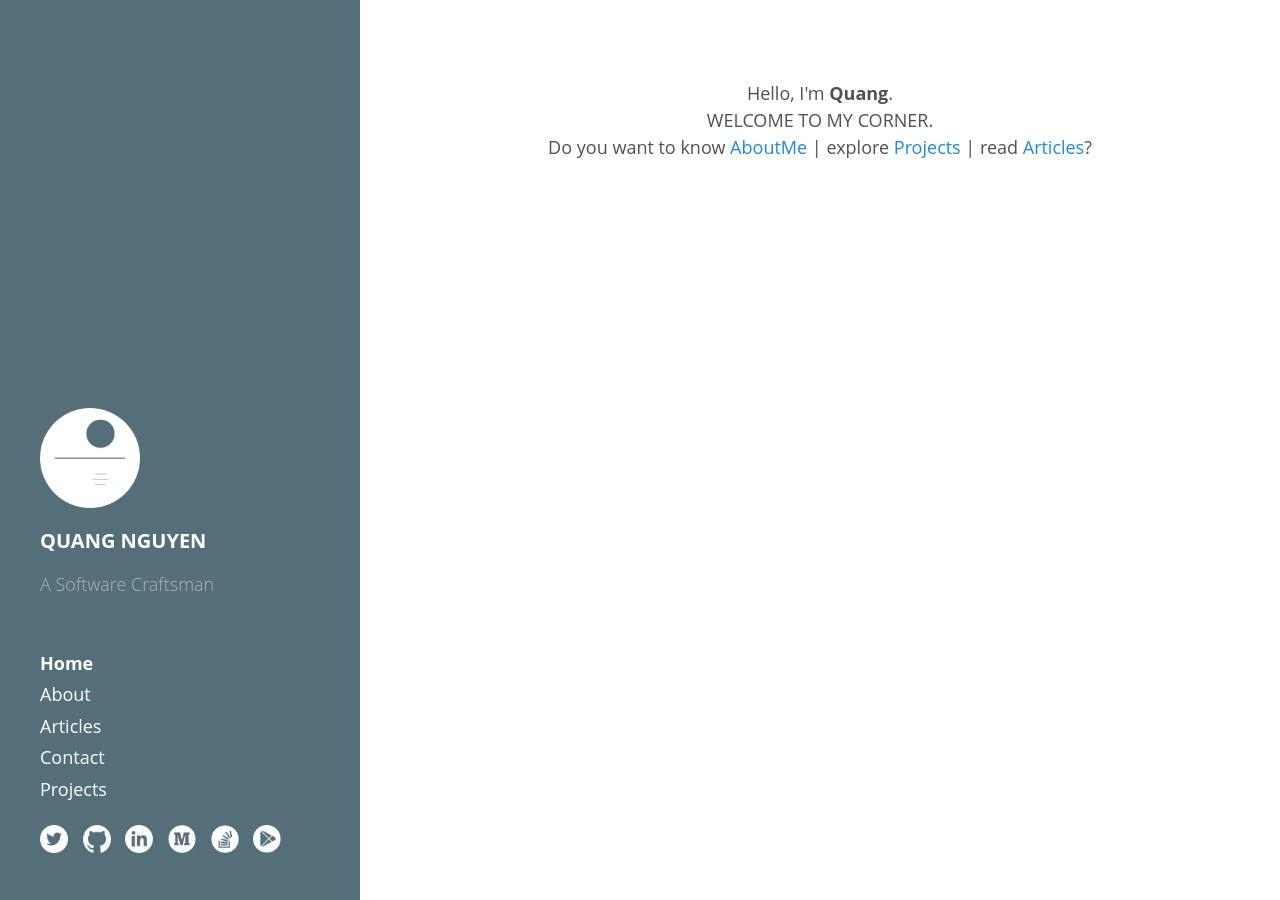
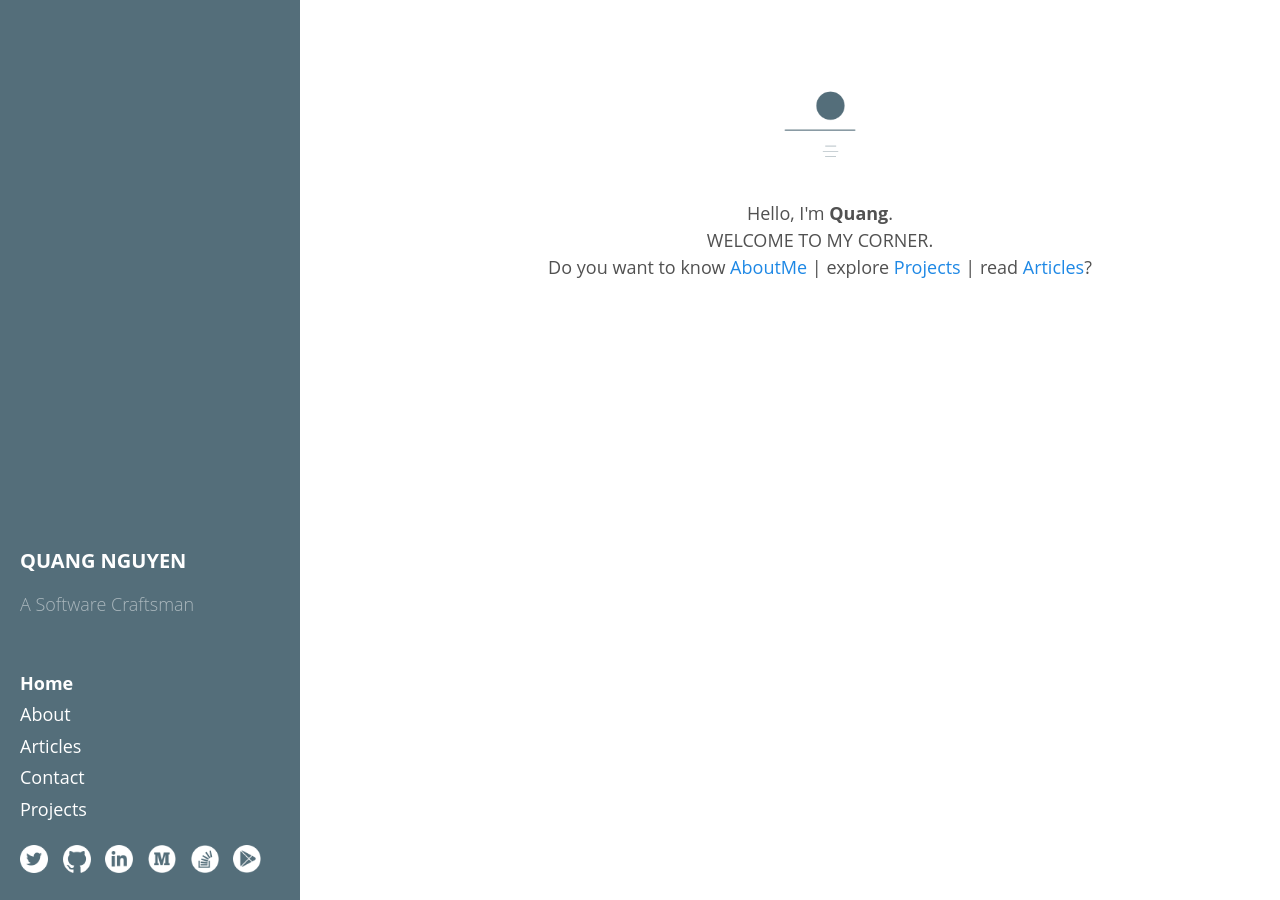
Before and after one commit to quangctkm9207/quangctkm9207.github.io, a Jekyll site: the page built from index.md, in a window 1280 px wide. Built offline with Jekyll 4.4.1, drawn with Linux system fonts in a browser that asks for light colours; comment, search, counter and statistics services are not loaded.

Commit message:
Update sidebar.

```diff
--- a/_includes/sidebar.html
+++ b/_includes/sidebar.html
@@ -1,7 +1,6 @@
 <div class="sidebar">
   <div class="container sidebar-sticky">
     <div class="sidebar-about">
-      <img src="{{ site.newbaseurl }}assets/icon_144_white.png" height="100" width="100">
       <h4>
         <a href="{{ site.newbaseurl }}">
           {{ site.title }}
--- a/index.md
+++ b/index.md
@@ -3,6 +3,7 @@ layout: default
 title: Home
 ---
 <p align="center">
+ <img src="{{ site.newbaseurl }}assets/icon_144_white.png" height="100" width="100">
   Hello, I'm <b>Quang</b>.<br>
   WELCOME TO MY CORNER.<br>
   Do you want to know <a href="{{ site.newbaseurl }}about/">AboutMe</a> |
--- a/public/css/hyde.css
+++ b/public/css/hyde.css
@@ -65,7 +65,7 @@ html {
     top: 0;
     left: 0;
     bottom: 0;
-    width: 18rem;
+    width: 15rem;
     text-align: left;
   }
 }
@@ -120,9 +120,9 @@ a.sidebar-nav-item:focus {
 @media (min-width: 48em) {
   .sidebar-sticky {
     position: absolute;
-    right:  1rem;
-    bottom: 1rem;
-    left:   1rem;
+    right:  0rem;
+    bottom: 0rem;
+    left:   0rem;
   }
 }
 
```
